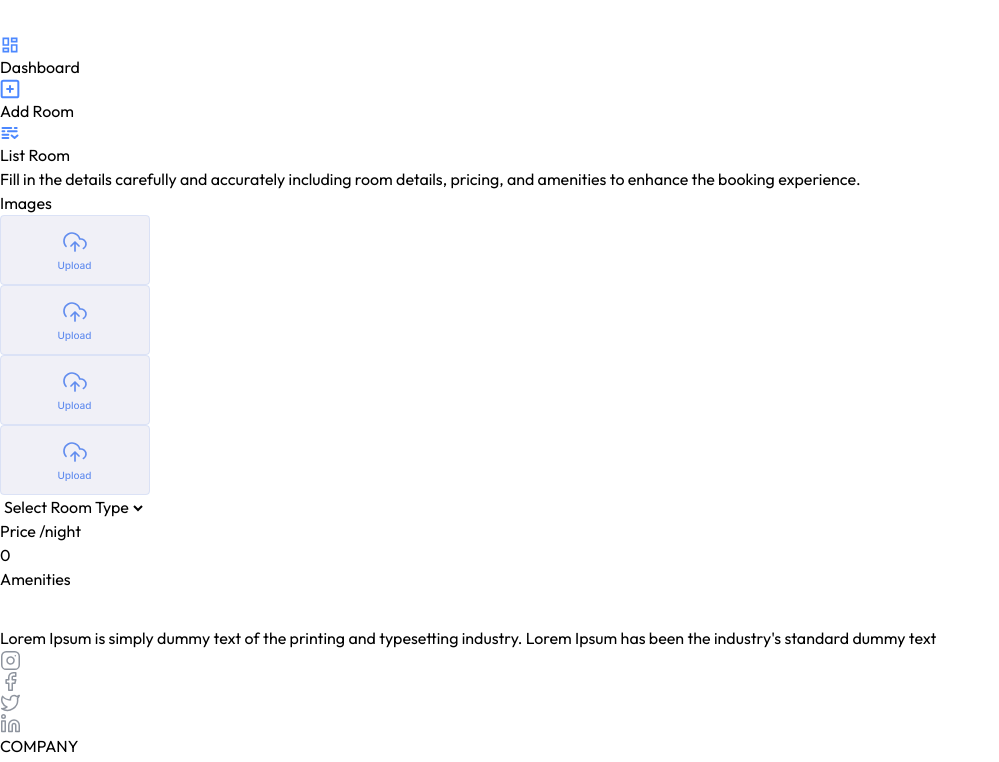
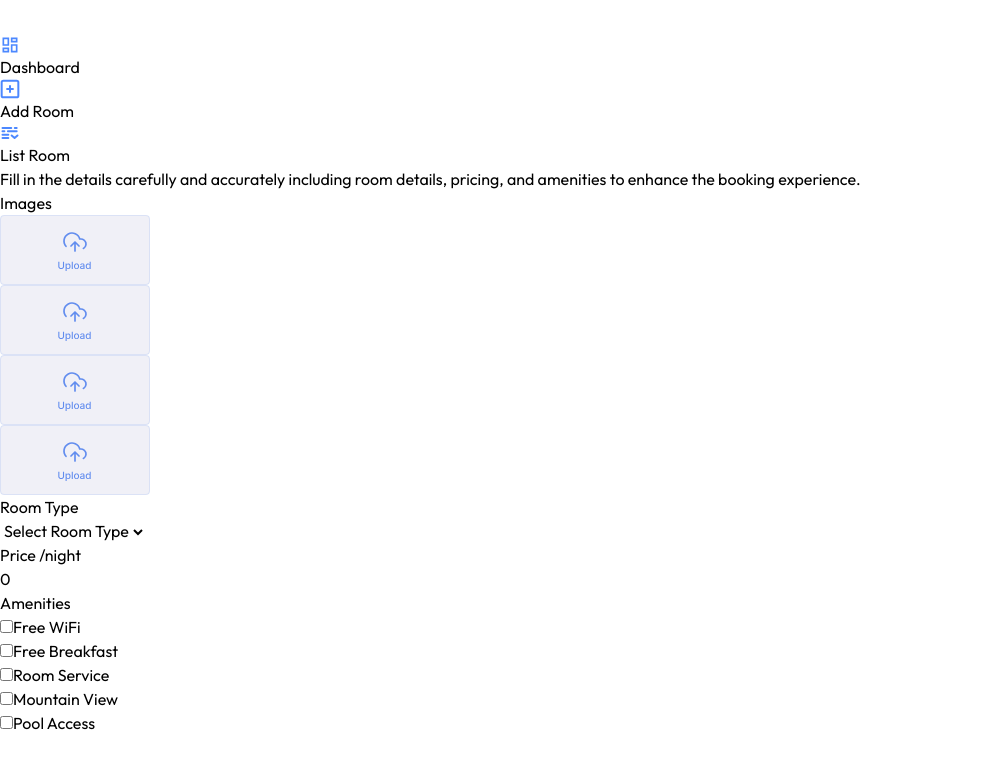
Before and after one commit to fahimaAzizi/App-Booking-System, a React (Vite) app in the folder HOTLE-BOOKING/: page /owner/add-room in a window 1280 px wide. Shown: the top 762 px of the page, without its empty margins (0-999 px from the left). Built offline with nearby package versions, Linux system fonts and the light colour scheme; a web font is replaced by a local one.

Commit message:
Initial commit

```diff
--- a/HOTLE-BOOKING/src/pages/hotelOwner/AddRoom.jsx
+++ b/HOTLE-BOOKING/src/pages/hotelOwner/AddRoom.jsx
@@ -3,7 +3,6 @@ import Title from "../../components/Title";
 import { assets } from "../../assets/assets";
 
 const AddRoom = () => {
-
   const [images, setImages] = useState({
     1: null,
     2: null,
@@ -59,7 +58,10 @@ const AddRoom = () => {
         ))}
       </div>
 
-      <div>
+      {/* FIXED: missing div tag */}
+      <div className="w-full flex max-sm:flex-col sm:gap-4 mt-4">
+        <div className="flex-1 max-w-48">
+          <p className="text-gray-800 mt-4">Room Type</p>
           <select
             className="border border-gray-300 mt-1 rounded p-2 w-40"
             value={inputs.roomType}
@@ -87,9 +89,30 @@ const AddRoom = () => {
             }
           />
         </div>
+      </div>
 
-      <div className="mt-6">
-        <p className="text-gray-800">Amenities</p>
+      <p className="text-gray-800 mt-6">Amenities</p>
+
+      <div className="flex flex-col flex-wrap mt-1 text-gray-400 max-w-sm">
+        {Object.keys(inputs.amenities).map((amenity, index) => (
+          <div key={index} className="flex gap-2">
+            <input
+              type="checkbox"
+              id={`amenity${index}`}
+              checked={inputs.amenities[amenity]}
+              onChange={() =>
+                setInputs({
+                  ...inputs,
+                  amenities: {
+                    ...inputs.amenities,
+                    [amenity]: !inputs.amenities[amenity],
+                  },
+                })
+              }
+            />
+            <label htmlFor={`amenity${index}`}>{amenity}</label>
+          </div>
+        ))}
       </div>
     </form>
   );
```
Lines whose indentation alone changed are shown as unchanged.
